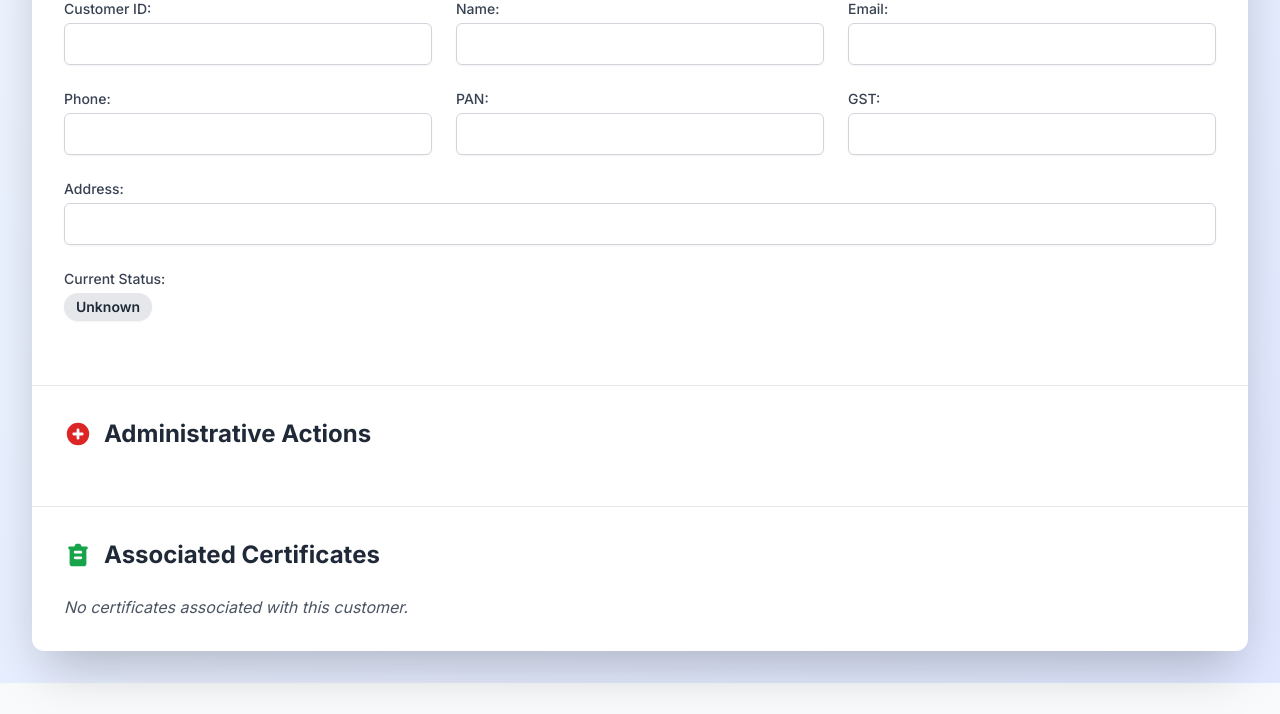
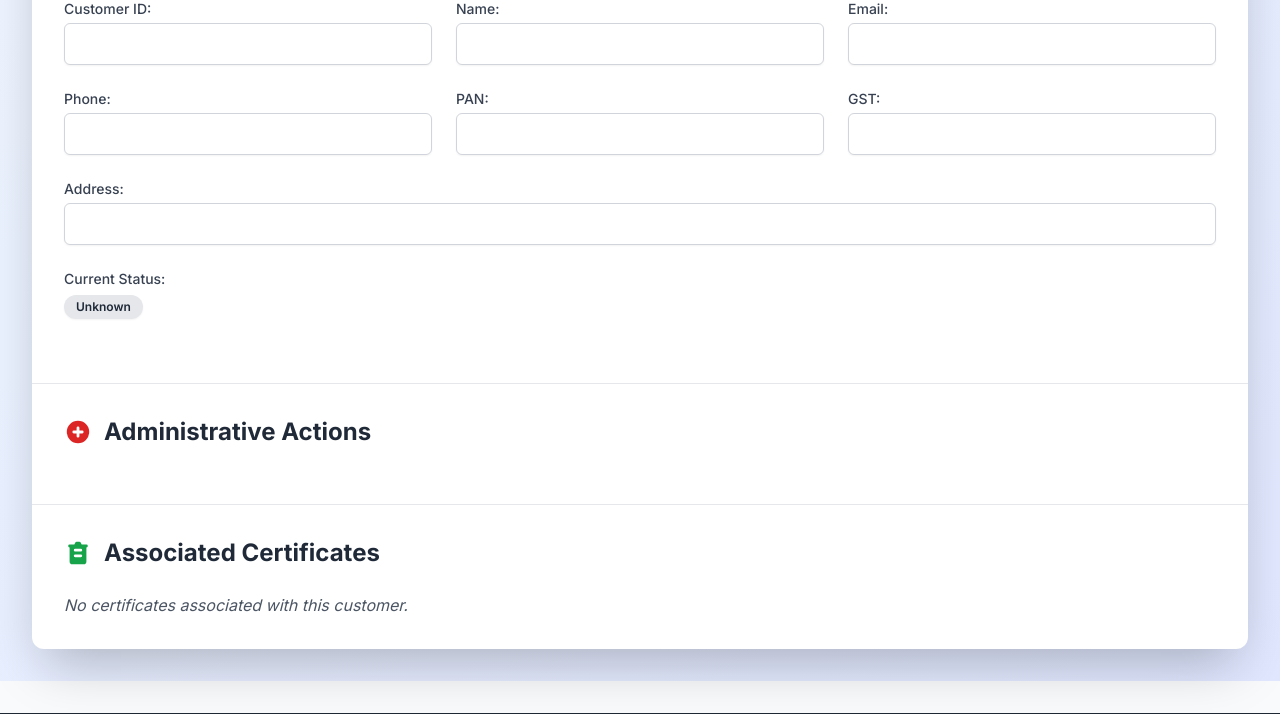
Before and after one commit to Ashmit12092000/certificatevalidato, a Flask app: template templates/customer_details.html in a window 1280 px wide. Shown: the part 329-1043 px from the top of the page. Run offline with Flask 3, Linux system fonts and the light colour scheme; the template is opened without the code that fills it, so the values that code supplies are empty; some libraries are stand-ins or nearby versions.

Commit message:
Update customer_details.html

```diff
--- a/templates/customer_details.html
+++ b/templates/customer_details.html
@@ -7,7 +7,7 @@
       <h1 class="text-3xl sm:text-4xl font-extrabold tracking-tight">Customer Details: {{ customer.name }}</h1>
       <div class="flex items-center gap-3">
         {% if session.role == 'supervisor' or session.role == 'admin_hod' %} {# Only show button for these roles #}
-        <a href="{{ url_for('generate_customer_html_report', customer_id=customer.id) }}" target="_blank"
+        <a href="{{ url_for('print_customer_html_report', customer_id=customer.id) }}" target="_blank"
            class="px-5 py-2 bg-white text-blue-700 font-semibold rounded-lg shadow-md hover:bg-gray-100 transition duration-300 ease-in-out transform hover:scale-105">
           <svg class="w-5 h-5 inline-block mr-1" fill="currentColor" viewBox="0 0 20 20" xmlns="http://www.w3.org/2000/svg"><path fill-rule="evenodd" d="M5 4V3a1 1 0 011-1h2a1 1 0 011 1v1h3v-1a1 1 0 011-1h2a1 1 0 011 1v1h3a2 2 0 012 2v10a2 2 0 01-2 2H3a2 2 0 01-2-2V6a2 2 0 012-2h3zm0 2h14v8a2 2 0 01-2 2H3a2 2 0 01-2-2V6h3z" clip-rule="evenodd"></path></svg>
           View/Print HTML Report
@@ -70,19 +70,19 @@
           <div class="md:col-span-2 lg:col-span-3">
             <label class="block text-sm font-medium text-gray-700 mb-1">Current Status:</label>
             {% if customer.status == 'Pending' %}
-              <span class="inline-flex items-center px-3 py-1 rounded-full text-sm font-semibold bg-yellow-100 text-yellow-800 shadow-sm">Pending</span>
+              <span class="inline-flex items-center px-3 py-1 rounded-full text-xs font-semibold bg-yellow-100 text-yellow-800 shadow-sm">Pending</span>
             {% elif customer.status == 'Awaiting Approval' %}
-              <span class="inline-flex items-center px-3 py-1 rounded-full text-sm font-semibold bg-blue-100 text-blue-800 shadow-sm">Awaiting Approval</span>
+              <span class="inline-flex items-center px-3 py-1 rounded-full text-xs font-semibold bg-blue-100 text-blue-800 shadow-sm">Awaiting Approval</span>
             {% elif customer.status == 'SSO Setup Pending' %}
-              <span class="inline-flex items-center px-3 py-1 rounded-full text-sm font-semibold bg-purple-100 text-purple-800 shadow-sm">SSO Setup Pending</span>
+              <span class="inline-flex items-center px-3 py-1 rounded-full text-xs font-semibold bg-purple-100 text-purple-800 shadow-sm">SSO Setup Pending</span>
             {% elif customer.status == 'Final Approval Pending' %}
-              <span class="inline-flex items-center px-3 py-1 rounded-full text-sm font-semibold bg-indigo-100 text-indigo-800 shadow-sm">Final Approval Pending</span>
+              <span class="inline-flex items-center px-3 py-1 rounded-full text-xs font-semibold bg-indigo-100 text-indigo-800 shadow-sm">Final Approval Pending</span>
             {% elif customer.status == 'Verified' %}
-              <span class="inline-flex items-center px-3 py-1 rounded-full text-sm font-semibold bg-green-100 text-green-800 shadow-sm">Verified</span>
+              <span class="inline-flex items-center px-3 py-1 rounded-full text-xs font-semibold bg-green-100 text-green-800 shadow-sm">Verified</span>
             {% elif customer.status == 'Rejected' %}
-              <span class="inline-flex items-center px-3 py-1 rounded-full text-sm font-semibold bg-red-100 text-red-800 shadow-sm">Rejected</span>
+              <span class="inline-flex items-center px-3 py-1 rounded-full text-xs font-semibold bg-red-100 text-red-800 shadow-sm">Rejected</span>
             {% else %}
-              <span class="inline-flex items-center px-3 py-1 rounded-full text-sm font-semibold bg-gray-200 text-gray-800 shadow-sm">Unknown</span>
+              <span class="inline-flex items-center px-3 py-1 rounded-full text-xs font-semibold bg-gray-200 text-gray-800 shadow-sm">Unknown</span>
             {% endif %}
           </div>
           {% if latest_report %} {# Explicitly check if latest_report exists #}
@@ -202,7 +202,7 @@
               {# New: Modify Dates Button for Supervisor and Admin (HOD) #}
               {% if session.role == 'supervisor' or session.role == 'admin_hod' %}
                 <button onclick="openEditCertDatesModal('{{ cert.id }}', '{{ cert.activation_date }}', '{{ cert.expiration_date }}')"
-                        class="mt-4 flex items-center px-4 py-2 bg-yellow-500 text-white font-semibold rounded-lg shadow-md hover:bg-yellow-600 transition duration-200 ease-in-out transform hover:scale-105 text-sm cert-modify-button"> {# Added class #}
+                        class="mt-4 flex items-center px-4 py-2 bg-yellow-500 text-white font-semibold rounded-lg shadow-md hover:bg-yellow-600 transition duration-200 ease-in-out transform hover:scale-105 text-sm">
                   <svg class="w-4 h-4 mr-1" fill="none" stroke="currentColor" viewBox="0 0 24 24" xmlns="http://www.w3.org/2000/svg"><path stroke-linecap="round" stroke-linejoin="round" stroke-width="2" d="M11 5H6a2 2 0 00-2 2v11a2 2 0 002 2h11a2 2 0 002-2v-5m-1.414-9.414a2 2 0 112.828 2.828L11.828 15H9v-2.828l8.586-8.586z"></path></svg>
                   Modify Dates
                 </button>
@@ -319,8 +319,12 @@
     const modulesCheckboxesDiv = document.getElementById('modules_checkboxes');
     const addCertModal = document.getElementById('addCertModal');
 
-    // Function to populate modules based on selected software
+    // This function should be defined within the modal's script or handle cases where elements are null
     function populateModules() {
+      if (!softwareSelect || !modulesCheckboxesDiv) {
+        console.warn("Software select or modules checkboxes div not found in modal.");
+        return;
+      }
       const selectedSoftwareId = softwareSelect.value;
       modulesCheckboxesDiv.innerHTML = ''; // Clear previous modules
 
@@ -370,4 +374,6 @@
     }
   });
 </script>
+
+
 {% endblock %}
```
